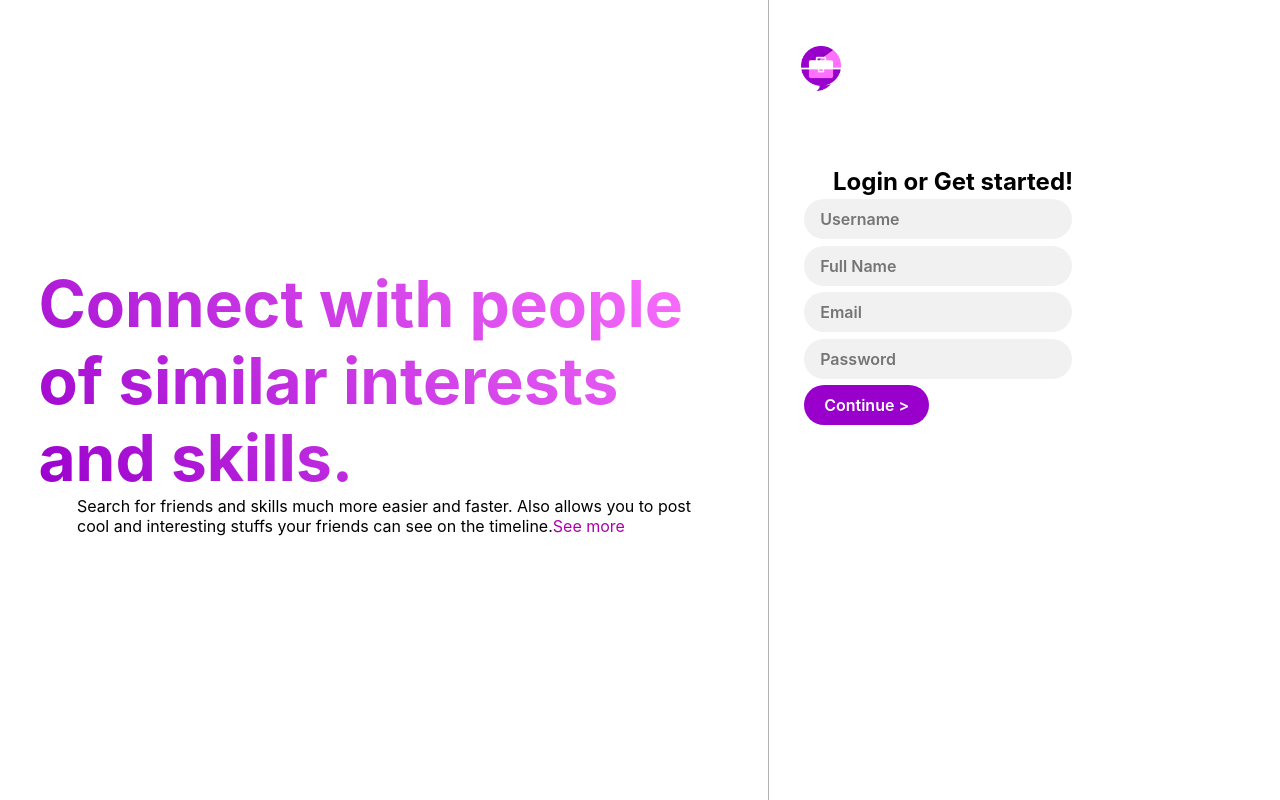
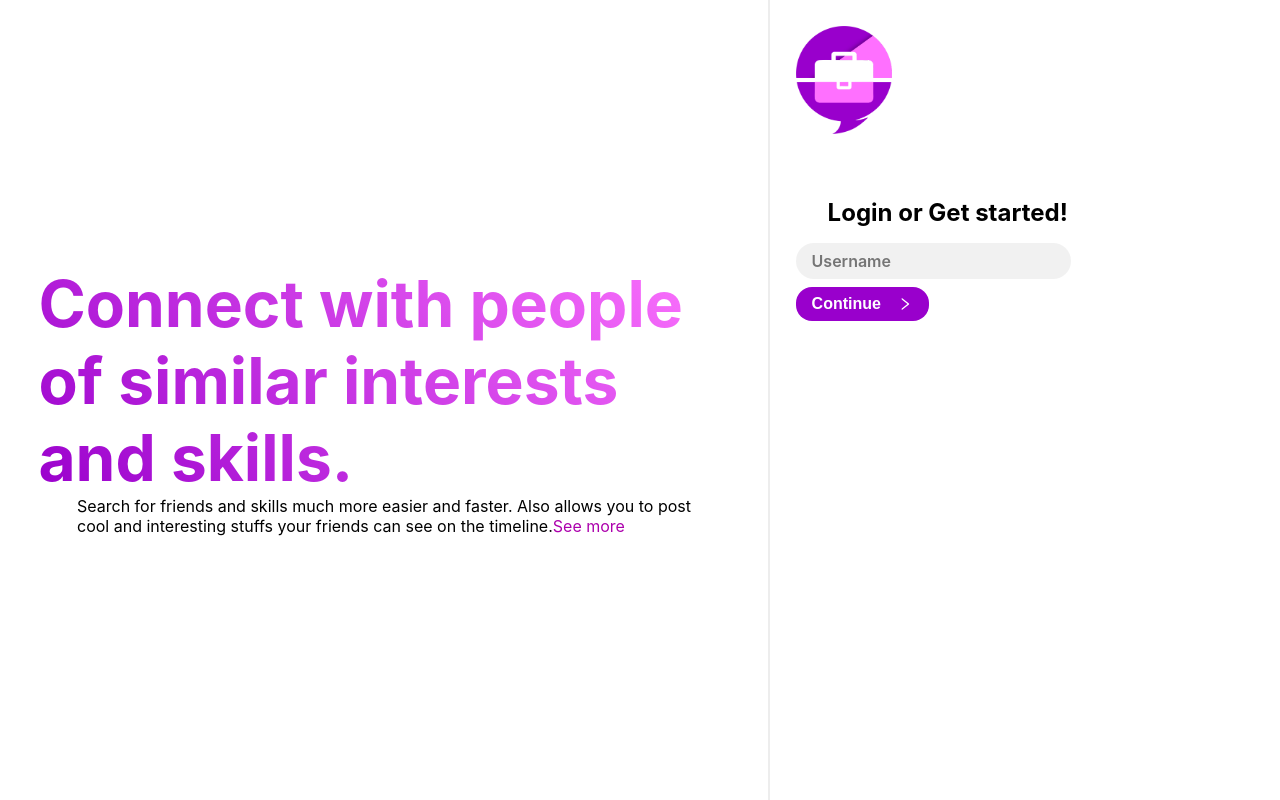
Before and after one commit to gnobu/socialnetwork, a React (Create React App) app: page / in a window 1280 px wide. Built offline with nearby package versions, Linux system fonts and the light colour scheme; no server answers.

Commit message:
update: made changes to login styles. feat: login functionality.

```diff
--- a/src/App.css
+++ b/src/App.css
@@ -6,6 +6,7 @@
 
 :root {
     --color-purple: #9900cc;
+    --color-light-purple: #ff70ff;
     --color-purple-alpha: #9900ccaa;
     --border-color: #ededed;
 }
--- a/src/Components/Login.css
+++ b/src/Components/Login.css
@@ -1,77 +1,78 @@
 .formPage{
-    height: 100%;
-    padding:  0 1rem;
-    border-left: 1px solid rgb(179, 178, 178);
-}
-.formDiv{
     display: flex;
-    align-items: center;
-    margin: 0;
-    padding: 0;
+    flex-direction: column;
+    gap: 4rem;
+
+    padding: 5%;
+    border-left: 2px solid var(--border-color);
 }
 
 .logo {
-    width: 4.5rem;
-    height: auto;
-    padding: 1rem;
-    position: relative;
-    top: 30px;
-}
-
-.formBody{
-    width: 100%;
-    /* border: 1px solid red; */
-    padding: 1rem;
-    margin: 0;
-    position: relative;
-    top: 70px;
-}
-
-.formInput{
-    height: 2.5em;
-    width: 60%;
-    border-radius: 25px;
-    border: none;
-    padding: 0 1rem;
-    margin: 0.2rem;
-    font-size: inherit;
-    font-family: inherit;
-    font-weight: 600;
-    background-color: rgba(187, 187, 187, 0.205);
-    color: black;
-}
-
-.formInput:focus{
-    outline: none;
-}
-
-.formBtn {
-    height: 2.5em;
-    width: 125px;
-    border-radius: 25px;
-    background-color: #9900CC;
-    color: white;
-    font: inherit;
-    font-weight: 600;
-    border: none;
-    margin: 0.2rem;
-    padding: 0 1rem;
-}
-
-.formBtn:hover {
-    cursor: pointer;
-    background-color: #ff70ff;
-    border: none;
+    width: 6rem;
 }
 
 .mg-l-2 {
     margin-left: 2rem;
 }
 
+.formDiv{
+    display: flex;
+    flex-direction: column;
+    gap: 1rem;
+}
+
+.formBody{
+    width: 100%;
+}
+
+.formInput{
+    border: none;
+    border-radius: 2rem;
+    width: 60%;
+    padding: 0.5rem 1rem;
+    margin-bottom: .5rem;
+
+    font-size: inherit;
+    font-family: inherit;
+    font-weight: 600;
+    background-color: #bbbbbb34;
+    color: black;
+}
+.formInput:focus{
+    outline: none;
+}
+
+.formBtn {
+    display: flex;
+    align-items: center;
+    gap: 1rem;
+    border: none;
+    border-radius: 1rem;
+    padding: 0.5rem 1rem;
+
+    background-color: var(--color-purple);
+    color: #ffffff;
+    font-size: inherit;
+    font-weight: 600;
+    transition: background-color 250ms;
+}
+.formBtn:hover {
+    cursor: pointer;
+    border: none;
+    background-color: var(--color-light-purple);
+    color: #000000;
+}
+
 .signupForm {
+    display: none;
+}
+.signupForm.active {
     display: block;
 }
 
 .loginForm {
     display: none;
 }
+.loginForm.active {
+    display: block;
+}
--- a/src/Components/Login.js
+++ b/src/Components/Login.js
@@ -1,23 +1,56 @@
-import React, { useRef } from 'react';
+import React, { useState, useRef } from 'react';
 import './Login.css';
-import { FaArrowRight } from "react-icons/fa";
+import { AiOutlineRight } from "react-icons/ai";
 
-function Login() {
+function Login(props) {
+  const [proceed, setProceed] = useState('continue');
+
   let username = useRef()
   let fullName = useRef()
   let email = useRef()
   let password = useRef()
+  let newPassword = useRef()
+  let confirmPassword = useRef()
+
+  const data = [
+    {
+      username: 'KirinDave',
+      password: 'password'
+    },
+    {
+      username: 'JohnDoe',
+      password: 'password'
+    },
+    {
+      username: 'AKfour7',
+      password: 'password'
+    },
+    {
+      username: 'JaneDoe',
+      password: 'password'
+    },
+    {
+      username: 'gnobu',
+      password: 'password'
+    },
+
+  ]
+
+  // let uemail = email.current.value
+  // let pass = password.current.value
+  // let newPass = newPassword.current.value
+  // let confPass = confirmPassword.current.value
+
   function continueForm(e) {
     e.preventDefault()
-    let uname = username.current.value
-    let uemail = email.current.value
-    let pass = password.current.value
 
-    if(!localStorage.getItem('users')) {
-      const newInput = document.createElement('input')
-      newInput.innerHTML = `<input className='formInput' type="email" placeholder='Email' ref={email} />`
-      const form = document.querySelector('#email')
-      form.append(newInput)
+    let uname = username.current.value;
+
+    if(data.some(user => user.username === uname)) {
+      setProceed('login');
+      username.current.setAttribute('readonly', 'true');
+    } else {
+      setProceed('signup');
     }
   }
 
@@ -25,20 +58,19 @@ function Login() {
     <div className='formPage'>
       <img className='logo' src='./logo.png' alt='logo' />
       <div className='formDiv'>
+        <h2 className='mg-l-2'>Login or Get started!</h2>
         <form className='formBody' onSubmit={continueForm}>
-      <h2 className='mg-l-2'>Login or Get started!</h2>
-        <div className='formData'>
           <input className='formInput' id='username' type="text" placeholder='Username' ref={username} />
-        <div className='loginForm'>
+            <div className={proceed==='login' ? 'loginForm active' : 'loginForm'}>
               <input className='formInput' id='password' type="password" placeholder='Password' ref={password} />
             </div>
-        <div className='signupForm'>
-        <input className='formInput' id='Fullname' type="text" placeholder='Full Name' ref={fullName} />
-        <input className='formInput' id='email' type="email" placeholder='Email' ref={email} />
-        <input className='formInput' id='password' type="password" placeholder='Password' ref={password} />
+            <div className={proceed==='signup' ? 'signupForm active' : 'signupForm'}>
+              <input className='formInput' id='Fullname' type="text" placeholder='John Doe' ref={fullName} />
+              <input className='formInput' id='email' type="email" placeholder='example@gmail.com' ref={email} />
+              <input className='formInput' id='newpassword' type="password" placeholder='password' ref={newPassword} />
+              <input className='formInput' id='confirmpassword' type="password" placeholder='confirm password' ref={confirmPassword} />
             </div>
-        </div>
-        <button className='formBtn' type='submit'>Continue &gt;</button>
+          <button className='formBtn' type='submit'>{proceed==='login' ? 'Log in' : proceed==='signup' ? 'Sign up' : 'Continue'} <AiOutlineRight size='1rem' /></button>
         </form>
       </div>
     </div>
--- a/src/Components/Timeline.css
+++ b/src/Components/Timeline.css
@@ -92,7 +92,8 @@
     transition: opacity 250ms ease-in-out, background-color 250ms ease-in-out;
 }
 .post-btn:hover {
-    background-color: var(--color-purple-alpha);
+    background-color: var(--color-light-purple);
+    color: #000000;
 }
 
 .postcards {
--- a/src/Pages/LandingPage.js
+++ b/src/Pages/LandingPage.js
@@ -1,46 +1,46 @@
-import React, { useEffect, useState } from 'react';
+import React, { useEffect } from 'react';
 import Hero from '../Components/Hero';
 import Login from '../Components/Login';
 import "./LandingPage.css";
 
 export default function LandingPage() {
-  const [users, setUsers] = useState({});
+  // const [users, setUsers] = useState({});
 
 
+  // function fetchFollows(IDs, id) {
+  //   const res = [];
 
-  function fetchFollows(IDs, id) {
-    const res = [];
+  //   while (res.length < 10) {
+  //     const rand = Math.floor(Math.random() * 47);
+  //     if (IDs.includes(rand) && rand !== id && !res.includes(rand)) res.push(rand);
+  //   }
+  //   return res;
+  // }
 
-    while (res.length < 10) {
-      const rand = Math.floor(Math.random() * 47);
-      if (IDs.includes(rand) && rand != id && !res.includes(rand)) res.push(rand);
-    }
-    return res;
-  }
 
   async function fetchUsers() {
-    const req = await fetch('https://api.github.com/users');
-    if (req.ok) {
-      const res = await req.json();
-      const IDs = res.map(user => user.id);
+    // const req = await fetch('https://api.github.com/users');
+    // if (req.ok) {
+    //   const res = await req.json();
+    //   const IDs = res.map(user => user.id);
 
-      const usersObj = res.reduce((cum, user) => {
-        cum[user.login] = {
-          username: user.login,
-          profilePic: user.avatar_url,
-          id : user.id,
-          followers : fetchFollows(IDs, user.id),
-          following : fetchFollows(IDs, user.id),
-          password: 'password',
-          bio : 'Living my best life.',
-          posts: ''
-        }
-        return cum;
-      }, {});
-      setUsers(prev => usersObj);
-    }
+    //   const usersObj = res.reduce((cum, user) => {
+    //     cum[user.login] = {
+    //       username: user.login,
+    //       profilePic: user.avatar_url,
+    //       id : user.id,
+    //       followers : fetchFollows(IDs, user.id),
+    //       following : fetchFollows(IDs, user.id),
+    //       password: 'password',
+    //       bio : 'Living my best life.',
+    //       posts: ''
+    //     }
+    //     return cum;
+    //   }, {});
+    //   setUsers(prev => usersObj);
+    // }
   }
-  console.log(users);
+  // console.log(users);
 
   useEffect(() => {
     fetchUsers();
```
Lines whose indentation alone changed are shown as unchanged.
